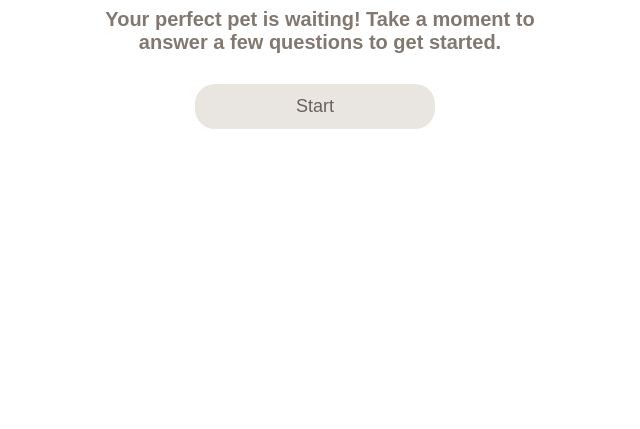
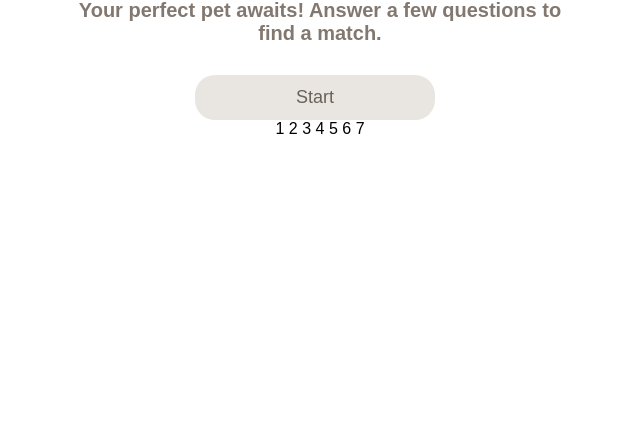
Before and after one commit to anuhya-gottam/spca-app, a plain HTML site: page index.html in a window 1280 px wide. Shown: the part 371-800 px from the top of the page, without its empty margins (320-960 px from the left). Drawn offline with Linux system fonts and the light colour scheme.

Commit message:
Update index.html

```diff
--- a/index.html
+++ b/index.html
@@ -11,7 +11,7 @@
     <!-- Landing Page -->
     <div id="landingPage" class="page">
         <h1>Welcome to Pet Match</h1>
-        <h3>Your perfect pet is waiting! Take a moment to answer a few questions to get started.</h3>
+        <h3>Your perfect pet awaits! Answer a few questions to find a match.</h3>
         <button id="startButton">Start</button>
     </div>
 
@@ -30,6 +30,20 @@
         <h2>Your Pet Match</h2>
         <p id="resultDescription"></p>
     </div>
+    <!-- Progress bar container -->
+    <div id="progressBarContainer">
+      <div id="progressBar"></div>
+      <div id="checkpoints">
+        <span class="checkpoint" id="checkpoint-1">1</span>
+        <span class="checkpoint" id="checkpoint-2">2</span>
+        <span class="checkpoint" id="checkpoint-3">3</span>
+        <span class="checkpoint" id="checkpoint-4">4</span>
+        <span class="checkpoint" id="checkpoint-5">5</span>
+        <span class="checkpoint" id="checkpoint-6">6</span>
+        <span class="checkpoint" id="checkpoint-7">7</span>
+      </div>
+    </div>
+
 
     <script src="script.js"></script> <!-- Link to external JS -->
 </body>
```
